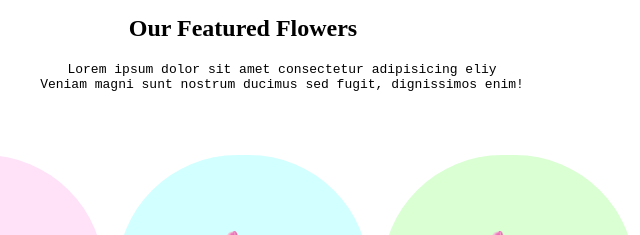
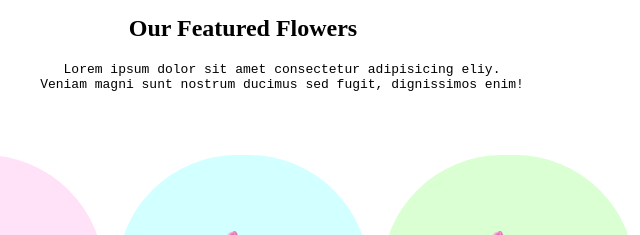
Before and after one commit to TanzinNeha/Reset-Assi, a plain HTML site: page index.html in a window 1280 px wide. Shown: the part 413-648 px from the top of the page, 397-1037 px from the left. Drawn offline with Linux system fonts and the light colour scheme.

Commit message:
first committ

```diff
--- a/index.html
+++ b/index.html
@@ -31,7 +31,7 @@ maiores reiciendis nesciunt sunt?</pre>
     <main>
       <h2 class="sec2-tittle">Our Featured Flowers</h2>
       <pre class="sec2-tittle">
-          Lorem ipsum dolor sit amet consectetur adipisicing eliy
+          Lorem ipsum dolor sit amet consectetur adipisicing eliy.
           Veniam magni sunt nostrum ducimus sed fugit, dignissimos enim!</pre>
       <section class="image-section">
         <div class="image-div" style="background-color: #ffe1f8;">
```
